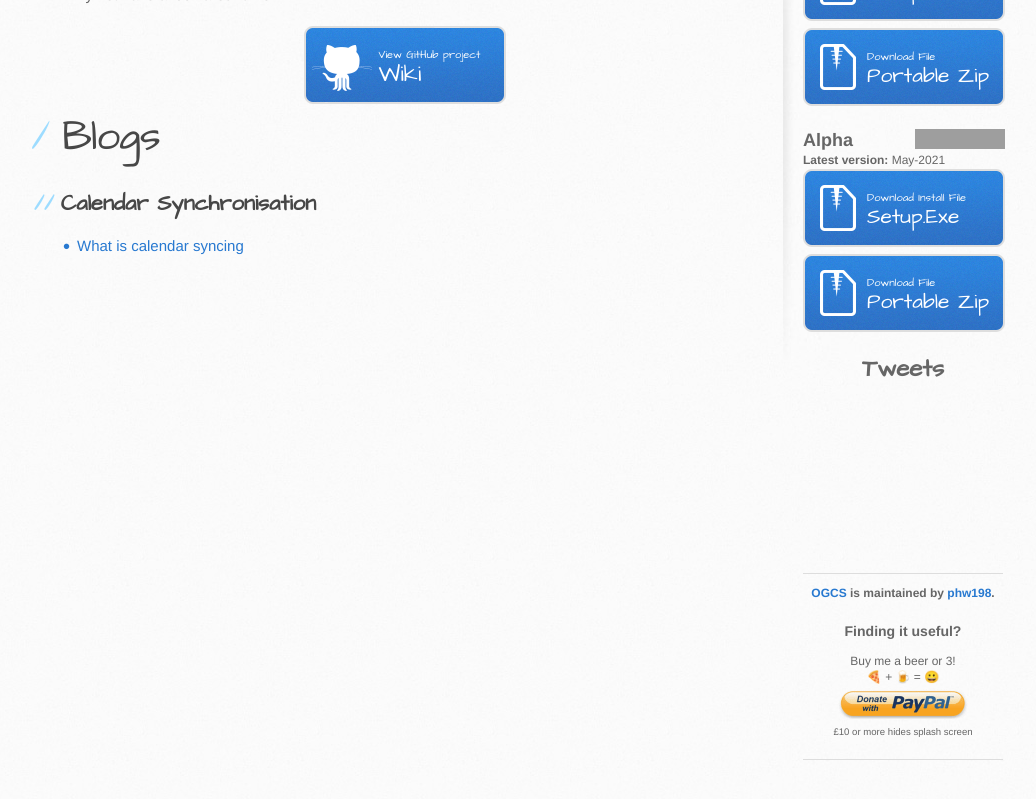
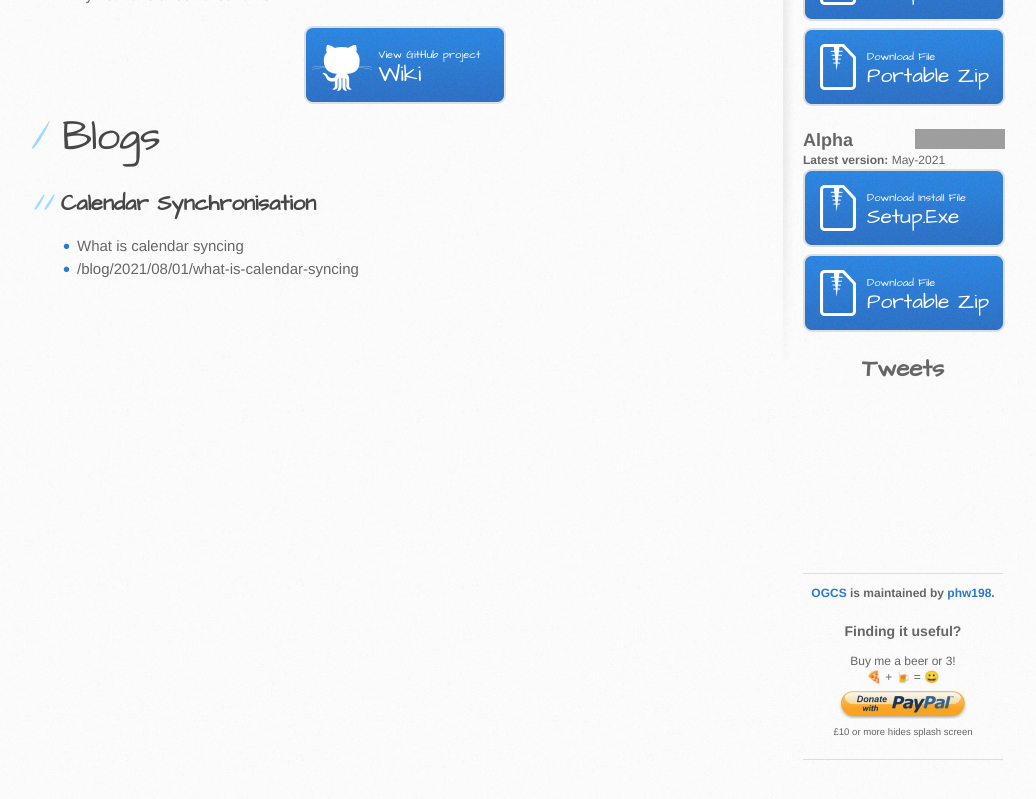
Before and after one commit to phw198/OutlookGoogleCalendarSync, a Jekyll site: the page built from wiki.md, in a window 1280 px wide and 900 px high, scrolled down 442 px. Shown: the top 799 px of the window, without its empty margins (107-1143 px from the left). Built offline with Jekyll 4.4.1, drawn with Linux system fonts in a browser that asks for light colours; emoji names are drawn with the system emoji font; our own code applies the rules of GitHub Pages for plain Markdown files; comment, search, counter and statistics services are not loaded; grey boxes are pictures that could not be loaded.

Commit message:
Update wiki.md

```diff
--- a/wiki.md
+++ b/wiki.md
@@ -13,4 +13,5 @@ Why not have a look around now?
 
 ## Calendar Synchronisation
 
-* [What is calendar syncing]({{ site.baseurl }}/blog/2021/08/01/what-is-calendar-syncing)
+* What is calendar syncing
+* {{ site.baseurl }}/blog/2021/08/01/what-is-calendar-syncing
```
